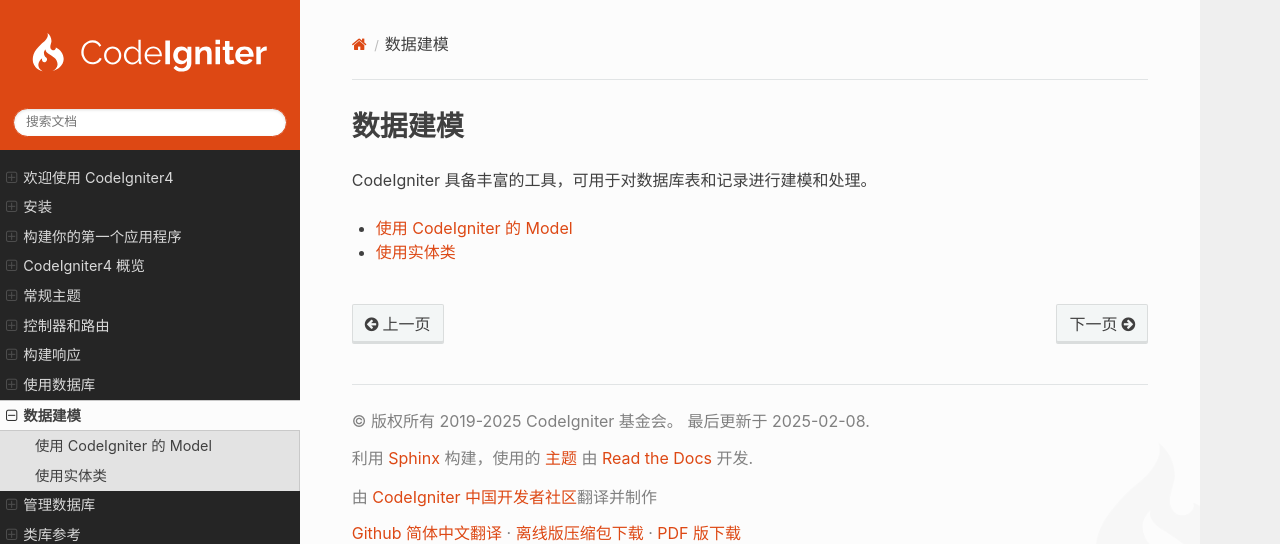
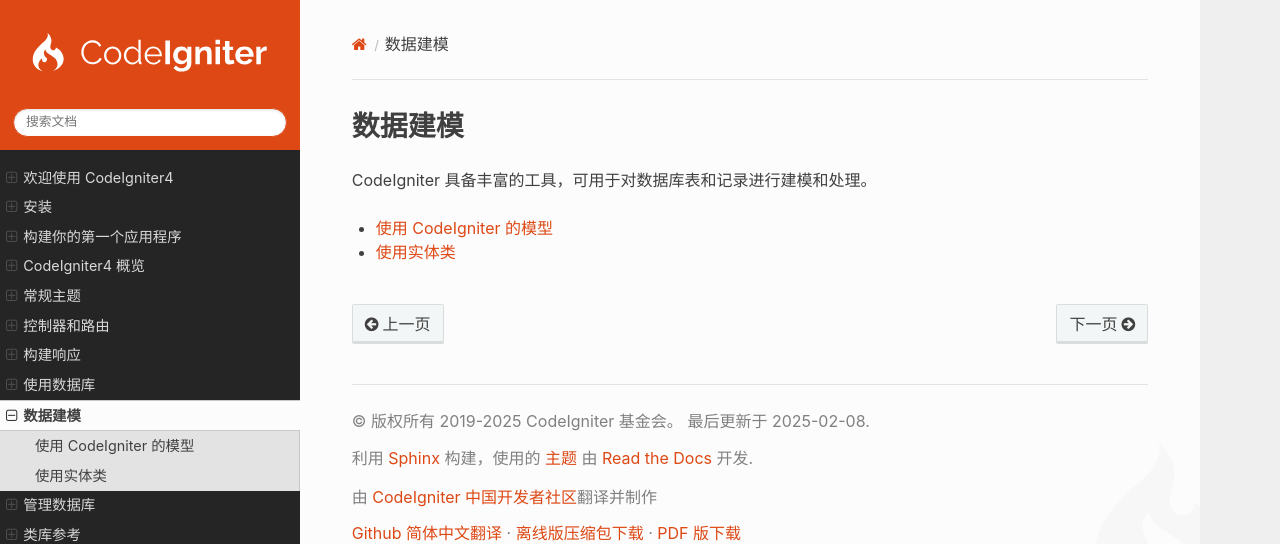
Before and after one commit to CodeIgniter-Chinese/codeigniter4-user-guide, a Sphinx documentation site: the page built from source/models/index.rst, in a window 1280 px wide. Shown: the top 544 px of the page. Built offline with Sphinx 7.4.7 and the Read the Docs theme 3.1.0, drawn with Linux system fonts in a browser that asks for light colours.

Commit message:
修正文档中的“Model”为“模型”，以保持术语一致性

```diff
--- a/source/models/index.rst
+++ b/source/models/index.rst
@@ -7,5 +7,5 @@
 .. toctree::
     :titlesonly:
 
-    使用 CodeIgniter 的 Model <model>
+    使用 CodeIgniter 的模型 <model>
     使用实体类 <entities>
--- a/source/tutorial/index.rst
+++ b/source/tutorial/index.rst
@@ -22,7 +22,7 @@
 - Model-View-Controller 基础知识
 - 路由基础知识
 - 表单验证
-- 使用 CodeIgniter 的 Model 执行基本数据库查询
+- 使用 CodeIgniter 的模型执行基本数据库查询
 
 整个教程分成几个页面,每个页面解释 CodeIgniter 框架的一小部分功能。你将按照以下页面进行操作:
 
```
